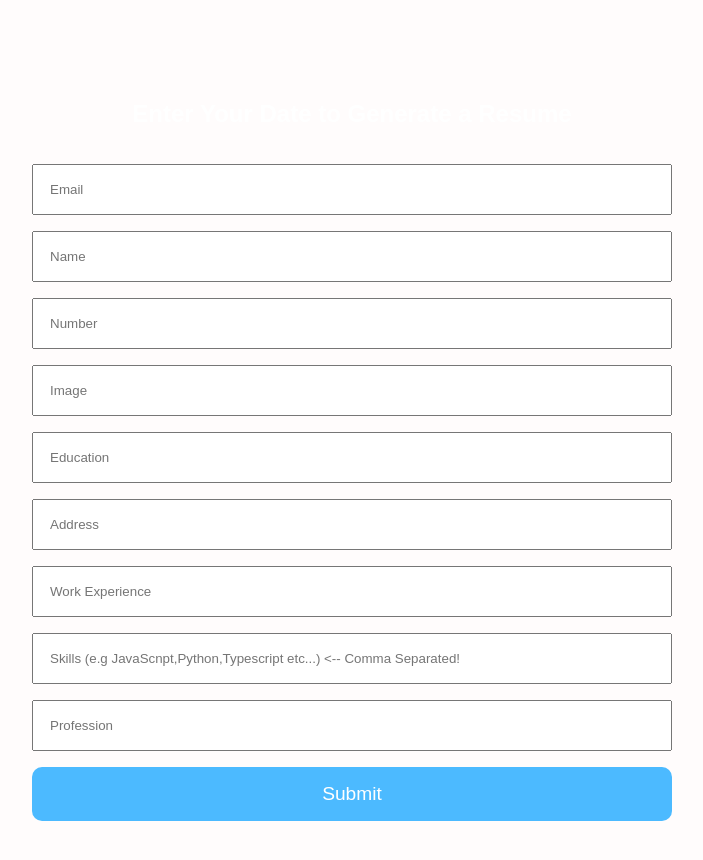
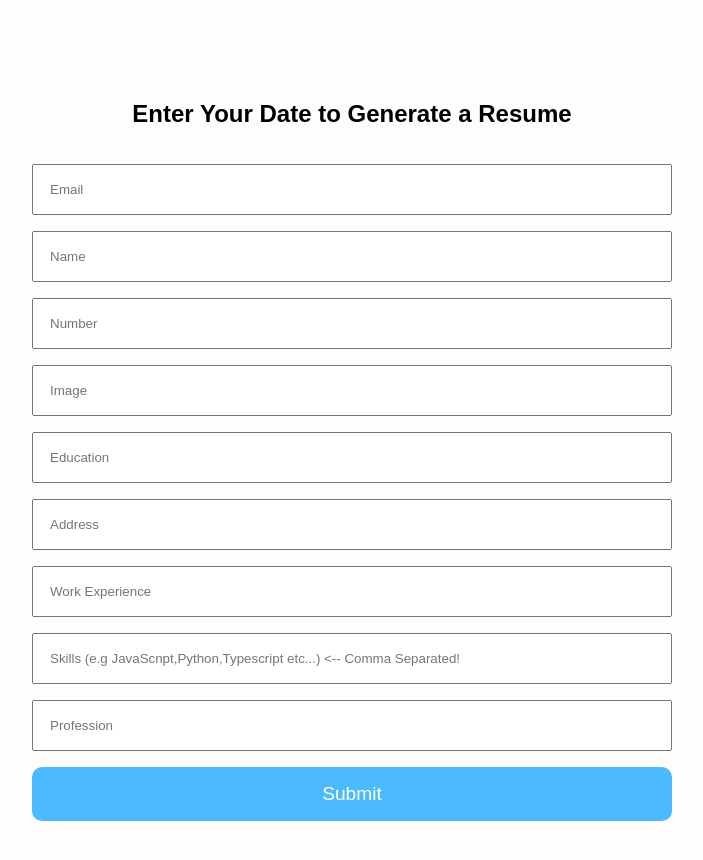
Before and after one commit to DanielHashmi/Hackathon-1-Resume-Builder, a website: page Milestone 3/index.html in a window 1280 px wide. Shown: the whole page, without its empty margins (288-991 px from the left). Drawn offline with Linux system fonts and the light colour scheme.

Commit message:
Update style.css

```diff
--- a/Milestone 3/css/style.css
+++ b/Milestone 3/css/style.css
@@ -149,3 +149,7 @@ button:hover {
 .hidden {
     display: none;
 }
+
+.form-section .form-heading{
+    color:black;
+}
```
